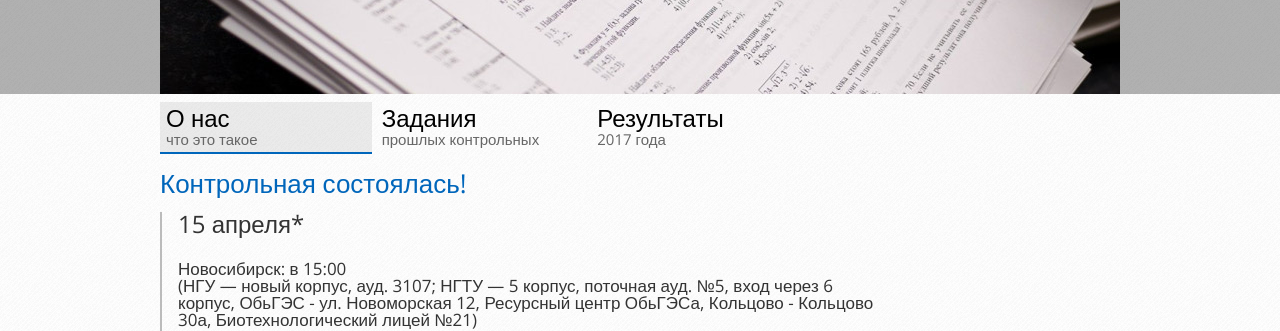
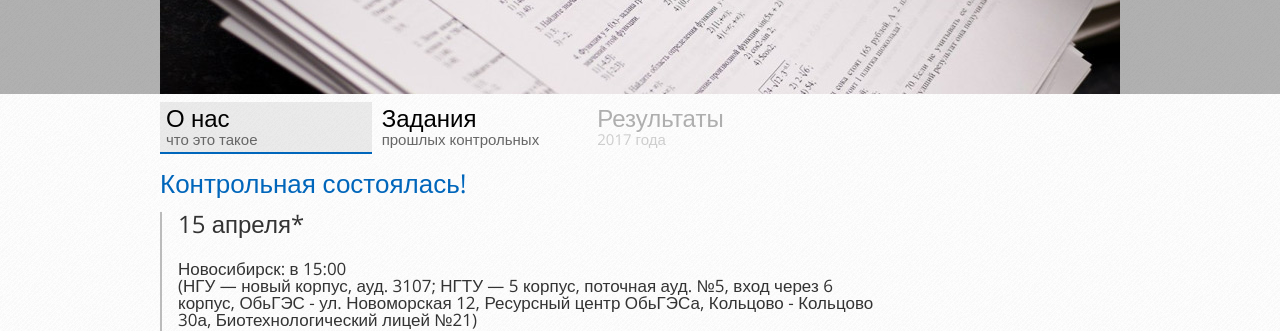
Before and after one commit to kontrsumma/kontrsumma.github.io, a Jekyll site: the page built from index.html, in a window 1280 px wide. Shown: the part 327-658 px from the top of the page. Built offline with Jekyll 4.4.1, drawn with Linux system fonts in a browser that asks for light colours; nearby versions of some CDN libraries.

Commit message:
Update default.html

```diff
--- a/_layouts/default.html
+++ b/_layouts/default.html
@@ -23,7 +23,7 @@
           <a href="/tasks" class="nav__item{% if page.name == 'tasks.html' %} is-active{% endif %}">
             <span class="nav__item_title">Задания</span><span class="nav__item_desc">прошлых контрольных</span>
           </a>
-          <a href="/results" class="nav__item{% if page.name == 'results.html' %} is-active{% endif %}">
+          <a class="nav__item is-disabled{% if page.name == 'results.html' %} is-active{% endif %}">
             <span class="nav__item_title">Результаты</span><span class="nav__item_desc">2017 года</span>
           </a>
         </nav>
```
